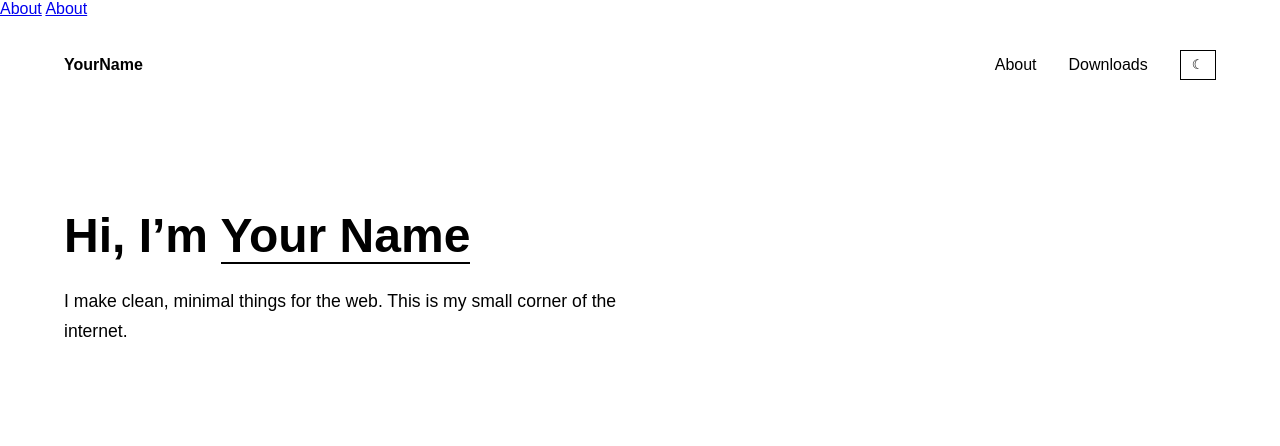
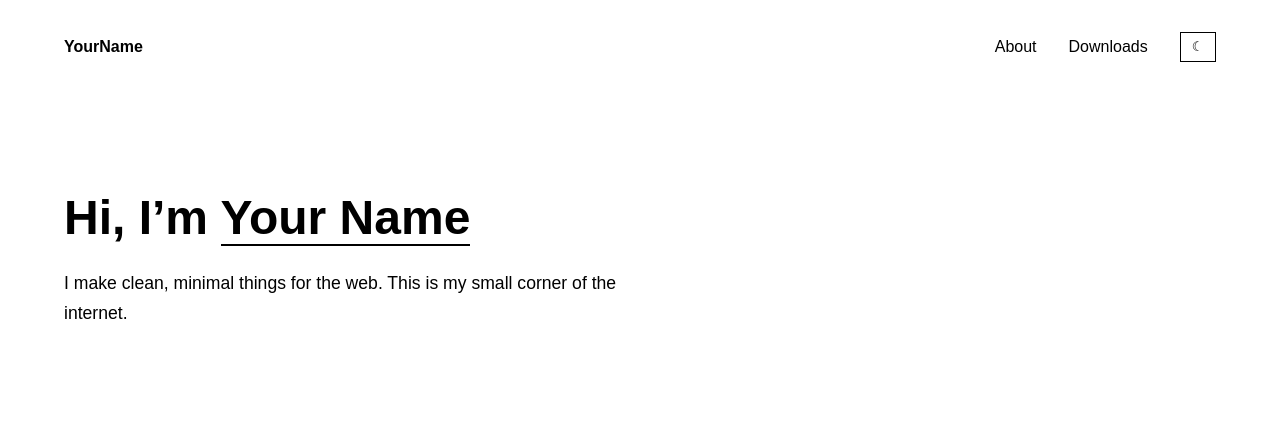
Before and after one commit to koruna-rZ/Website, a plain HTML site: page index.html in a window 1280 px wide. Drawn offline with Linux system fonts and the light colour scheme.

Commit message:
Update index.html

```diff
--- a/index.html
+++ b/index.html
@@ -7,8 +7,7 @@
 </head>
 <body class="page">
 
-<a href="index.html">About</a>
-<a href="downloads.html">About</a>
+
 
 
   <nav class="nav fade-down">
```
